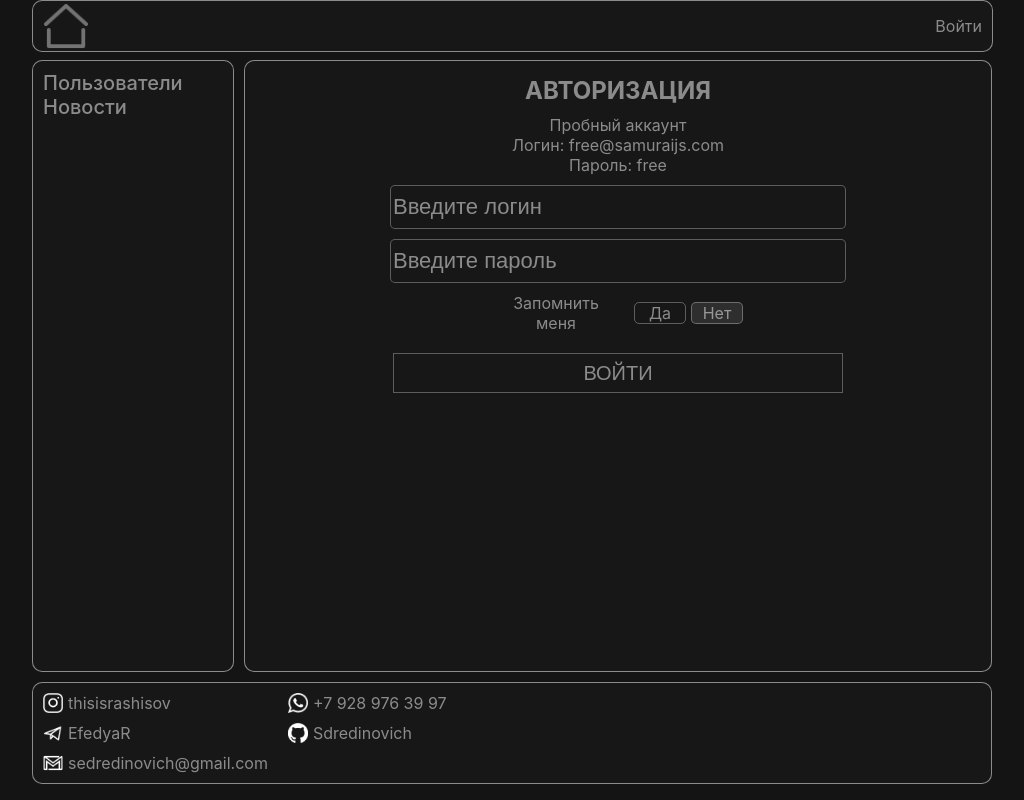
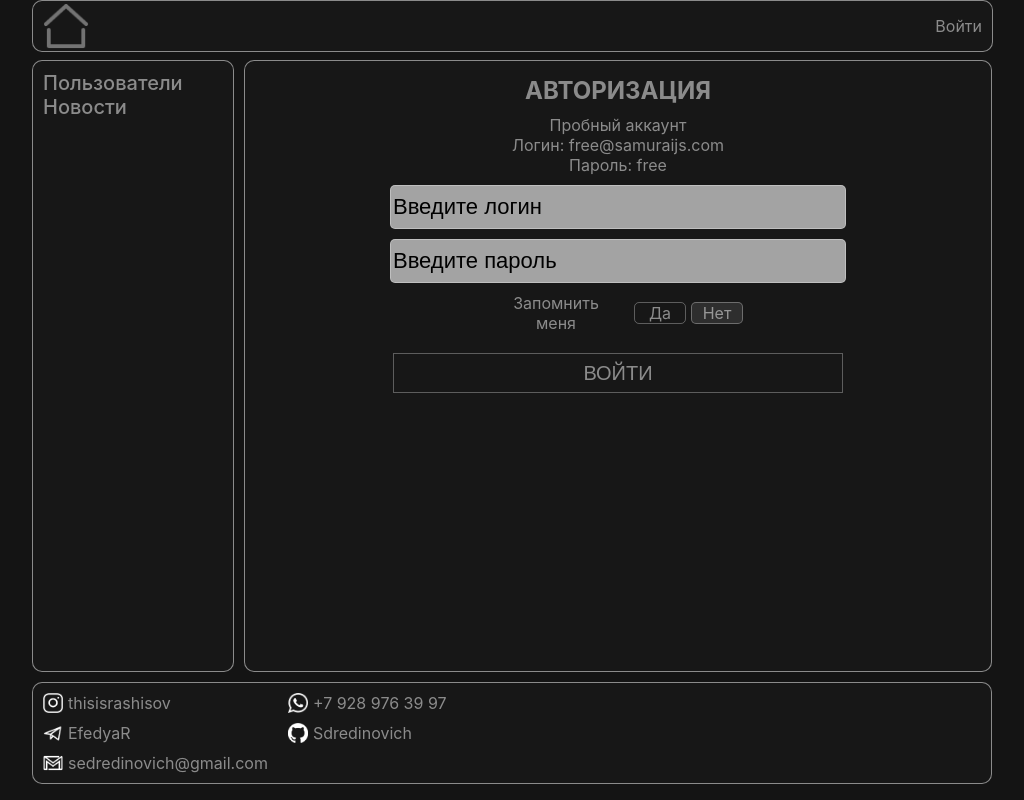
Before and after one commit to Sdredinovich/social-network, a React (Create React App) app: page /login in a window 1280 px wide. Shown: the whole page, without its empty margins (128-1152 px from the left). Built offline with nearby package versions, Linux system fonts and the light colour scheme; no server answers.

Commit message:
social-network v2.6

```diff
--- a/src/components/Login/Login.module.css
+++ b/src/components/Login/Login.module.css
@@ -24,11 +24,11 @@
   margin: 0 auto;
   margin-top: 10px;
   color: var(--text-color);
-background-color: var(--bg-color);
+background-color: rgb(163, 163, 163);
 border: var(--border03);
 border-radius: 5px;
--webkit-box-shadow: inset 0 0 0 50px var(--bg-color);
--webkit-text-fill-color: var(--text-color);
+-webkit-box-shadow: inset 0 0 0 50px rgb(163, 163, 163);
+-webkit-text-fill-color: black;
 }
 .btn {
   width: 90%;
--- a/src/components/Profile/ProfileInfo/ProfileAboutUser/ChangeProfileInfo/ChangeProfileInfo.module.css
+++ b/src/components/Profile/ProfileInfo/ProfileAboutUser/ChangeProfileInfo/ChangeProfileInfo.module.css
@@ -31,10 +31,11 @@
 .inp {
   flex-grow: 1;
   font-size: 20px;
-  background-color: var(--bg-color);
+  background-color: rgb(163, 163, 163);
+  border-radius: 3px;
   border: var(--border03);
-  -webkit-box-shadow: inset 0 0 0 50px var(--bg-color);
-  -webkit-text-fill-color: var(--text-color);
+  -webkit-box-shadow: inset 0 0 0 50px rgb(163, 163, 163);
+  -webkit-text-fill-color: black;
   width: 10px;
 }
 
```
